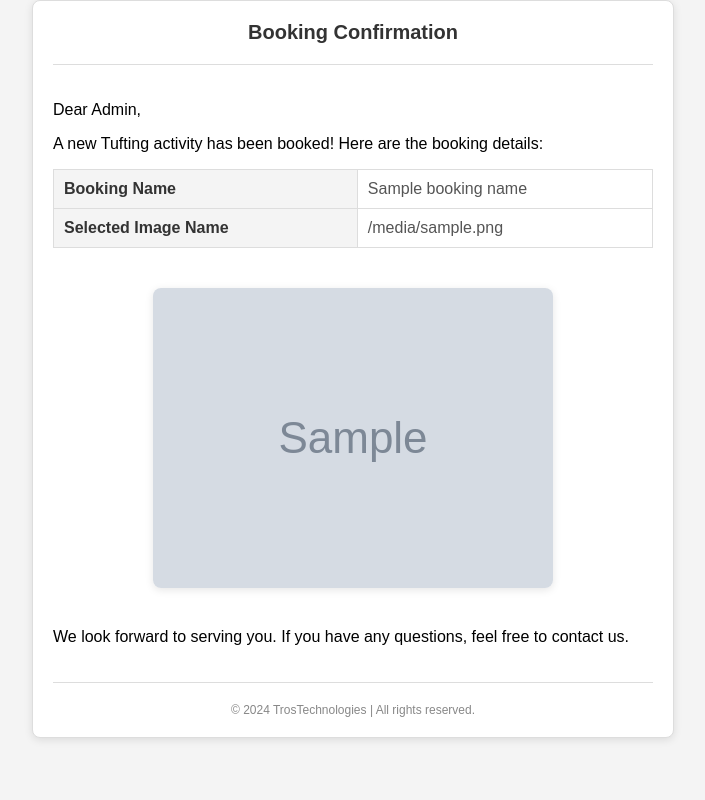
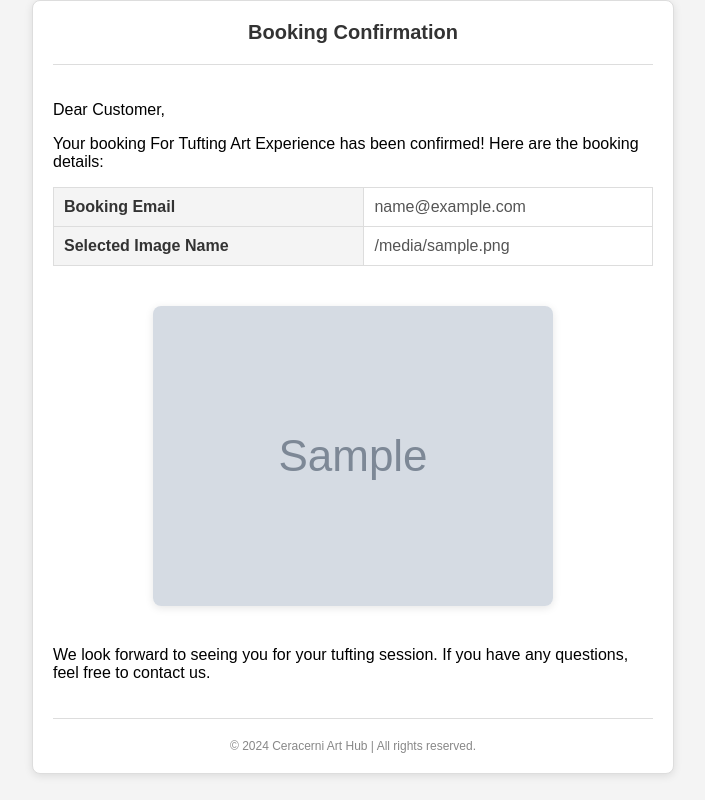
Before and after one commit to Genius-Excel/appointment, a Django app: template reminder/templates/reminder/ceracerni-email-notification.html in a window 1280 px wide. Shown: the whole page, without its empty margins (287-992 px from the left). Run offline with Django 4.2, Linux system fonts and the light colour scheme; the template is opened without the code that fills it: most values are stand-ins (such as "Sample title", 1, 10 or a date in 2020); grey boxes marked "Sample" are stand-in pictures; parts of the project's set-up code (start-up, migrations or seed data) failed here and were passed over.

Commit message:
Ceracrni email notification template modified todynamically send email to both customer and admin dynamically.

```diff
--- a/reminder/templates/reminder/ceracerni-email-notification.html
+++ b/reminder/templates/reminder/ceracerni-email-notification.html
@@ -70,16 +70,25 @@
 </head>
 <body>
     <div class="email-container">
+        {% if email_type == 'admin' %}
+            <div class="email-header">Booking Noitification</div>
+        {% else %}
             <div class="email-header">Booking Confirmation</div>
+        {% endif %}
 
         <div class="email-body">
+            {% if email_type == 'admin' %}
                 <p>Dear Admin,</p>
                 <p>A new Tufting activity has been booked! Here are the booking details:</p>
+            {% else %}
+                <p>Dear Customer,</p>
+                <p>Your booking For Tufting Art Experience has been confirmed! Here are the booking details:</p>
+            {% endif %}
 
             <table class="email-table">
                 <tr>
-                    <th>Booking Name</th>
-                    <td>{{booking_name}}</td>
+                    <th>Booking Email</th>
+                    <td>{{booking_email}}</td>
                 </tr>
                 <tr>
                     <th>Selected Image Name</th>
@@ -91,12 +100,22 @@
                 <img src="{{image_url}}" alt="Selected Image">
             </div>
 
+            {% if email_type == 'admin' %}
                 <p>We look forward to serving you. If you have any questions, feel free to contact us.</p>
+            {% else %}
+                <p>We look forward to seeing you for your tufting session. If you have any questions, feel free to contact us.</p>
+            {% endif %}
         </div>
 
+        {% if email_type == 'admin' %}
             <div class="email-footer">
                 &copy; 2024 TrosTechnologies | All rights reserved.
             </div>
+        {% else %}
+            <div class="email-footer">
+                &copy; 2024 Ceracerni Art Hub | All rights reserved.
+            </div>
+        {% endif %}
     </div>
 </body>
 </html>
```
Lines whose indentation alone changed are shown as unchanged.
